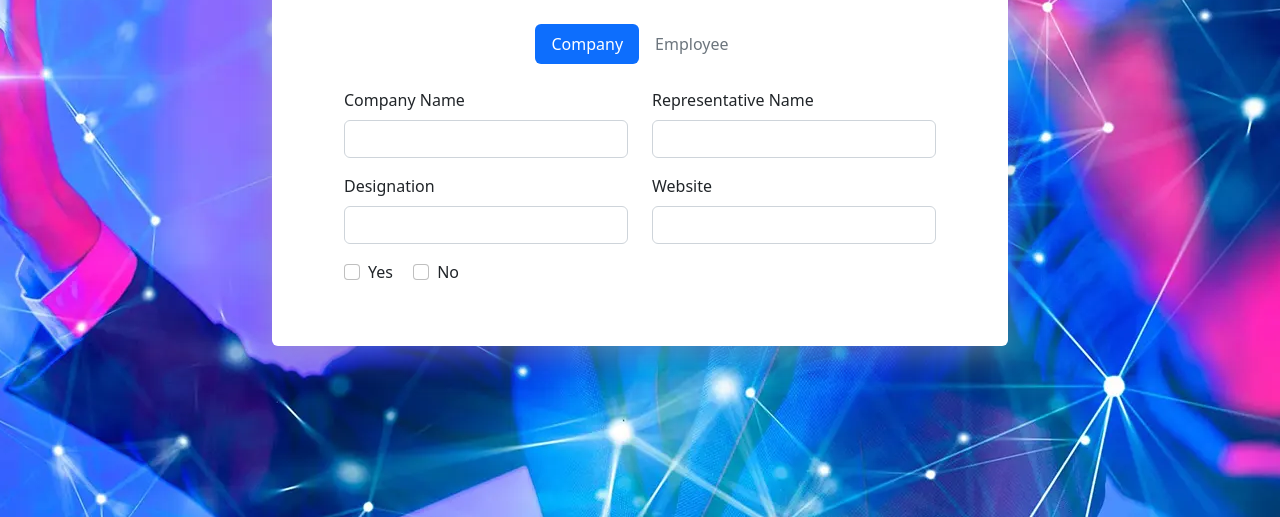
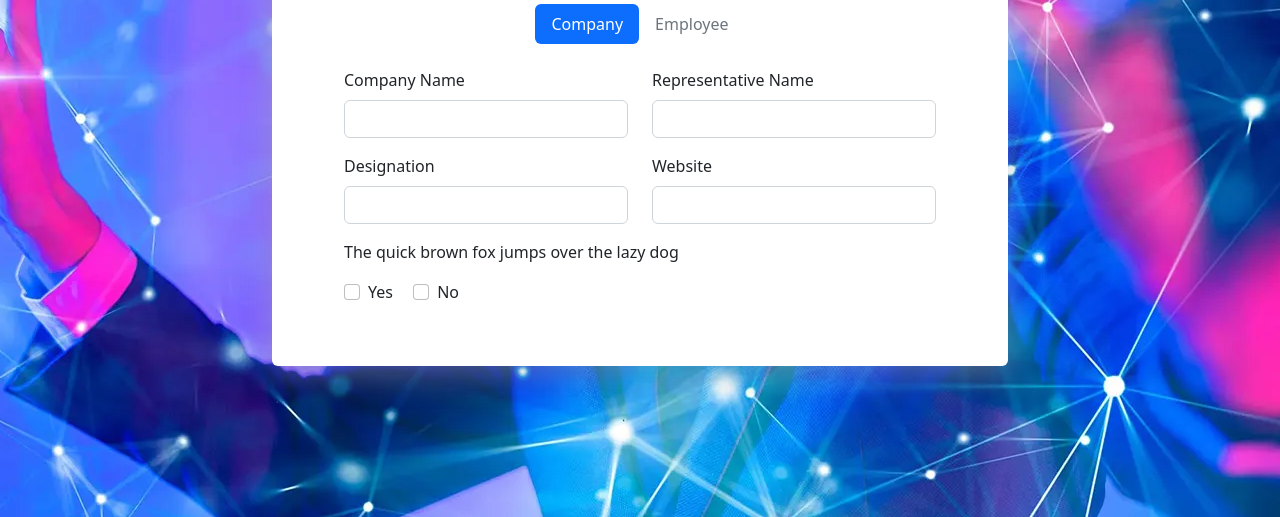
Before and after one commit to atif-hanif/bmc, a plain HTML site: page signup.html in a window 1280 px wide. Shown: the part 283-800 px from the top of the page. Drawn offline with Linux system fonts and the light colour scheme.

Commit message:
25-01-2023 (03)

```diff
--- a/signup.html
+++ b/signup.html
@@ -49,6 +49,9 @@
                                             <div class="col-lg-6 mt-3">
                                                 <label for="website" class="form-label">Website</label>
                                                 <input type="text" class="form-control" id="website" name="website">
+                                            </div>
+                                            <div class="col-12 mt-3">
+                                                <p class="mb-0">The quick brown fox jumps over the lazy dog</p>
                                             </div>
                                             <div class="col-12 mt-3">
                                                 <div class="form-check form-check-inline">
```
